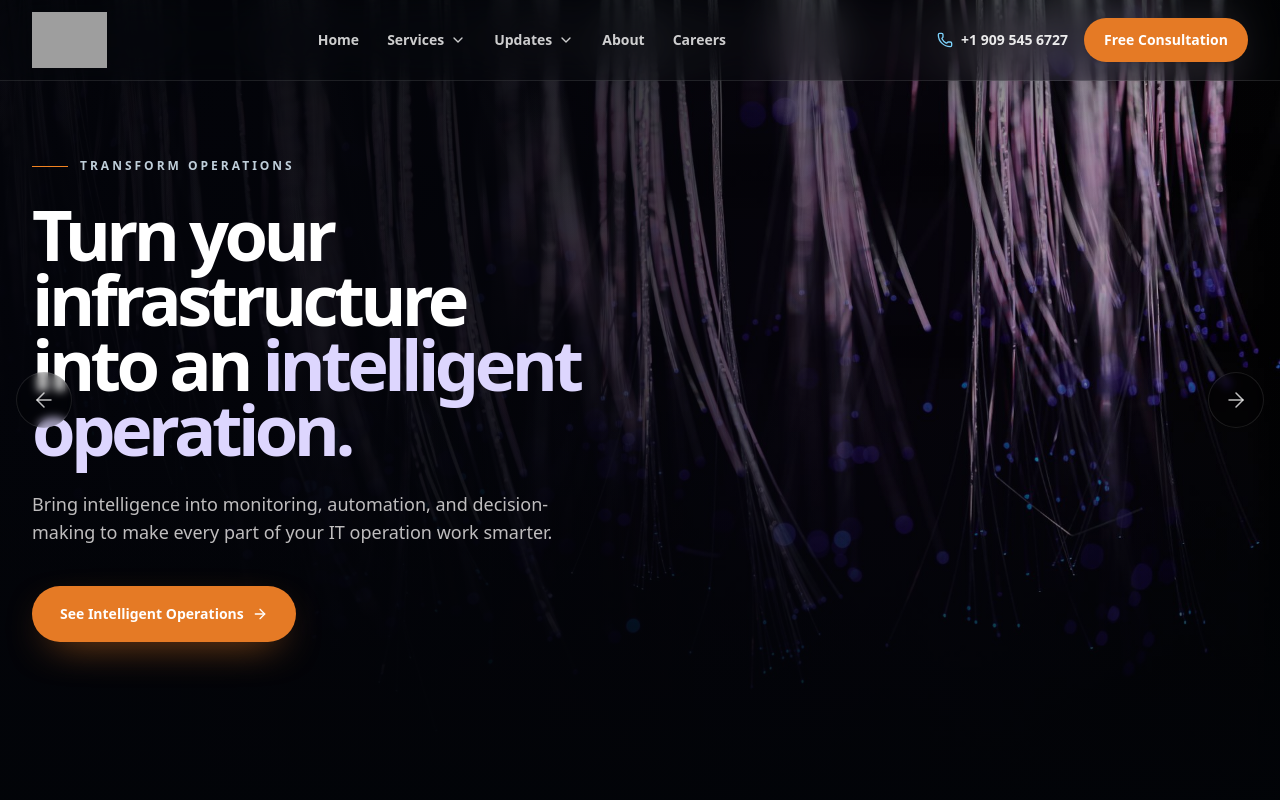
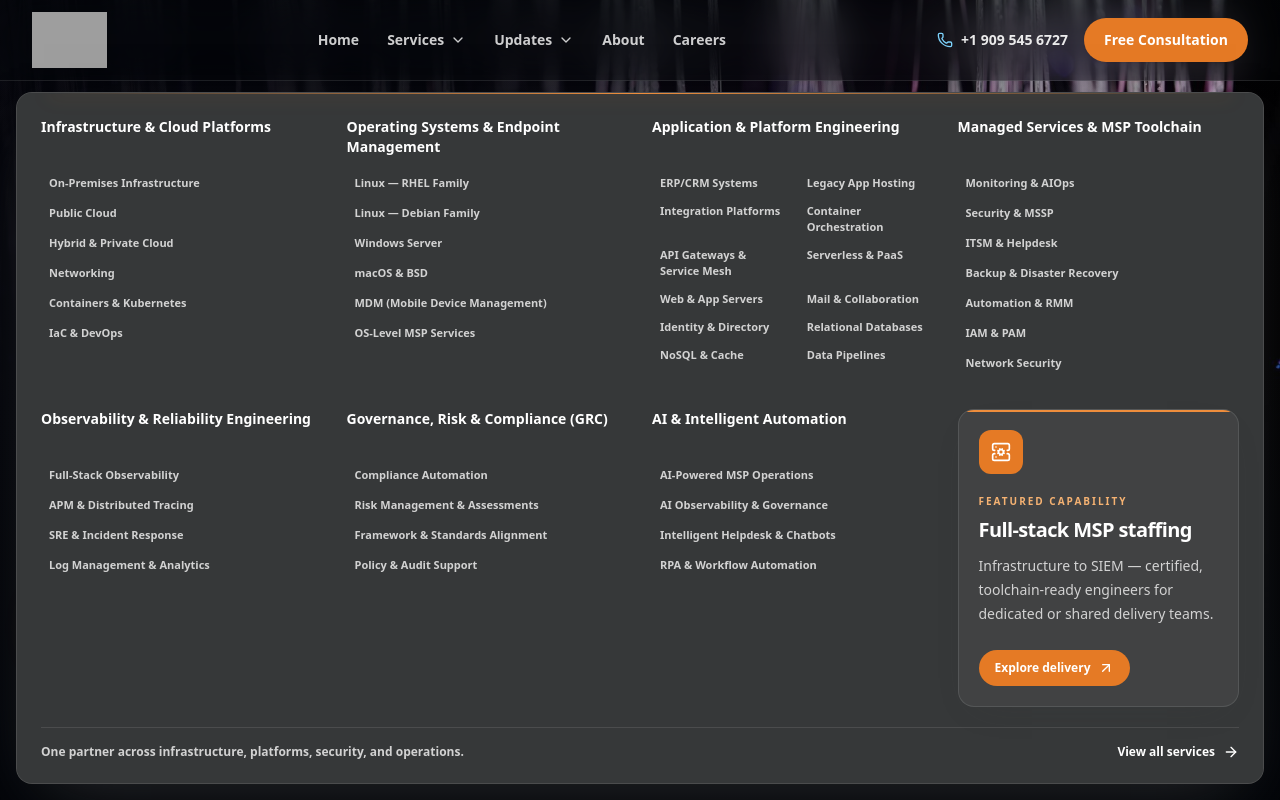
Before and after one commit to Samiurrehman-dev/it_expert_agency, a Next.js app: page / in a window 1280 px wide. Both pictures are taken after a click on the button "Services". Shown: the top 800 px of the page. Built offline with nearby package versions, Linux system fonts and the light colour scheme; grey boxes are pictures that could not be loaded.

Commit message:
add all services headings

```diff
--- a/components/ServicesMegaMenu.tsx
+++ b/components/ServicesMegaMenu.tsx
@@ -36,7 +36,7 @@ export function ServicesMegaMenu({ light = false }: { light?: boolean }) {
 
   return (
     <div
-      className="flex h-full items-center"
+      className="group flex h-full items-center"
       onMouseEnter={() => setIsOpen(true)}
       onMouseLeave={() => setIsOpen(false)}
       onFocus={() => setIsOpen(true)}
@@ -58,7 +58,7 @@ export function ServicesMegaMenu({ light = false }: { light?: boolean }) {
         aria-haspopup="true"
         aria-expanded={isOpen}
         aria-controls={menuId}
-        onClick={() => setIsOpen(true)}
+        onClick={() => setIsOpen((open) => !open)}
       >
         Services
         <ChevronDown
@@ -70,10 +70,10 @@ export function ServicesMegaMenu({ light = false }: { light?: boolean }) {
         id={menuId}
         aria-hidden={!isOpen}
         className={[
-          "fixed left-1/2 top-20 w-[min(calc(100vw-2rem),80rem)] -translate-x-1/2 pt-3 transition-all duration-200 ease-out",
+          "pointer-events-none invisible fixed left-1/2 top-20 z-[80] w-[min(calc(100vw-2rem),80rem)] -translate-x-1/2 -translate-y-2 pt-3 opacity-0 transition-all duration-200 ease-out group-focus-within:pointer-events-auto group-focus-within:visible group-focus-within:translate-y-0 group-focus-within:opacity-100 group-hover:pointer-events-auto group-hover:visible group-hover:translate-y-0 group-hover:opacity-100",
           isOpen
-            ? "visible translate-y-0 opacity-100"
-            : "pointer-events-none invisible -translate-y-2 opacity-0",
+            ? "!pointer-events-auto !visible !translate-y-0 !opacity-100"
+            : "",
         ].join(" ")}
       >
         <div className="relative max-h-[calc(100vh-6.75rem)] overflow-y-auto rounded-2xl border border-white/10 bg-primary-950 p-5 text-white shadow-[0_28px_70px_-28px_rgba(54,56,57,0.8)] xl:p-6">
```
